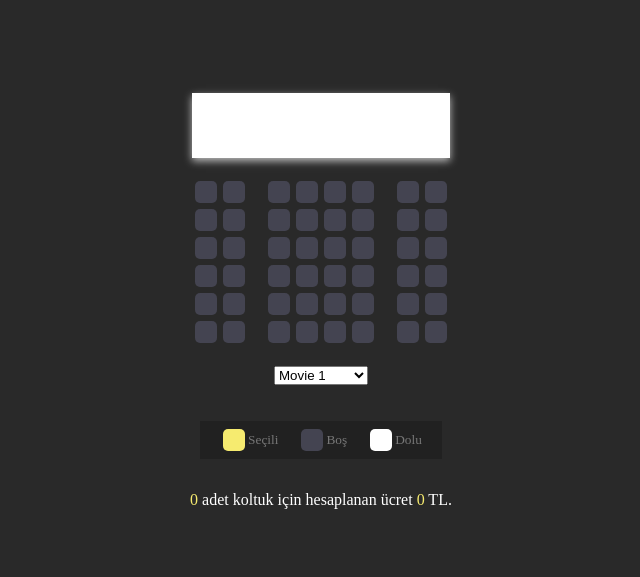
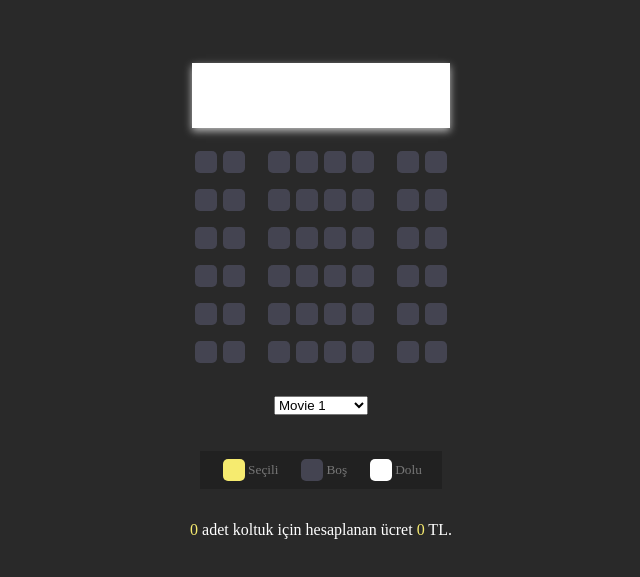
Before and after one commit to denizozyy/cinema-ticket, a plain HTML site: page sinema-bilet/index.html in a window 1280 px wide. Shown: the part 101-678 px from the top of the page, without its empty margins (319-959 px from the left). Drawn offline with Linux system fonts and the light colour scheme.

Commit message:
style.css

```diff
--- a/sinema-bilet/style.css
+++ b/sinema-bilet/style.css
@@ -39,6 +39,9 @@ body {
 
 .row {
     display: flex;
+    justify-content: center;
+    margin-bottom: 10px;
+
 }
 
 .screen {
@@ -74,3 +77,8 @@ body {
 p.text span {
     color: #f6eb6f;
 }
+.row {
+    display: flex;
+    justify-content: center;
+    margin-bottom: 10px;
+}
```
